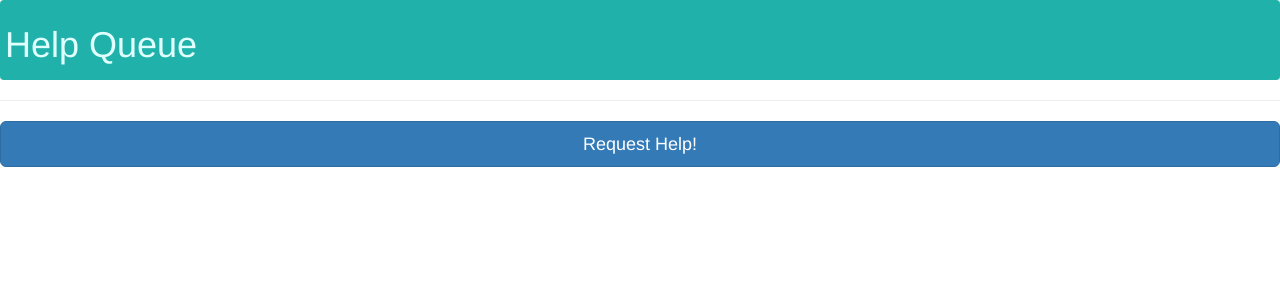
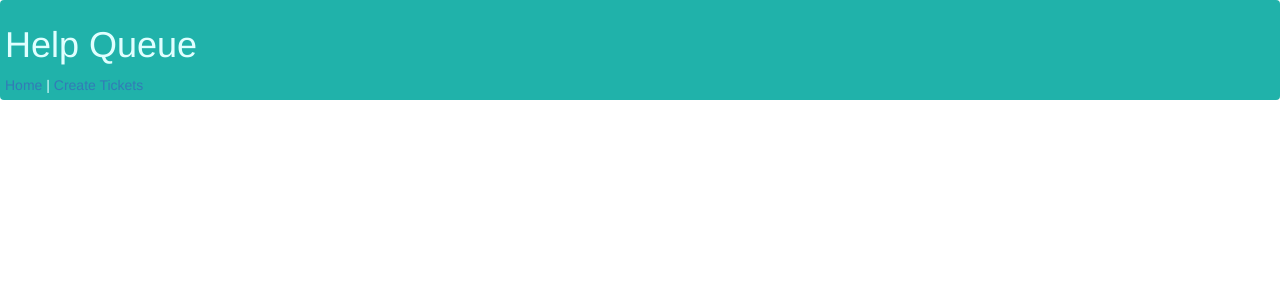
Before and after one commit to dan-kiss-dev-this/react_redux_ticketing_project, a React app: page / in a window 1280 px wide. Shown: the top 300 px of the page. Built offline with nearby package versions, Linux system fonts and the light colour scheme.

Commit message:
add routng with react-router

```diff
--- a/package.json
+++ b/package.json
@@ -25,7 +25,8 @@
     "prop-types": "^15.5.10",
     "react": "^15.5.4",
     "react-bootstrap": "^0.32.0",
-    "react-dom": "^15.5.4"
+    "react-dom": "^15.5.4",
+    "react-router-dom": "^4.0.0"
   },
   "scripts": {
     "test": "echo \"Error: no test specified\" && exit 1",
--- a/src/components/App.jsx
+++ b/src/components/App.jsx
@@ -1,14 +1,24 @@
 import React from "react";
 import Header from "./Header";
+import TicketList from "./TicketList"
+// import Ticket from "./Ticket"
+import { Switch, Route } from 'react-router-dom';
+import NewTicketForm from './NewTicketForm';
 import Queue from "./Queue";
-// import TicketList from "./TicketList";
-// import NewTicketControl from "./NewTicketControl";
+import NewTicketControl from "./NewTicketControl";
 
 function App(props){
+// function App(){
   return (
     <div>
+
       <Header/>
-      <Queue/>
+      {/* <Queue/> */}
+      <Switch>
+        {/* <Route exact path='/' component={Queue} /> */}
+        <Route exact path='/'  />
+        <Route exact path='/newticket2' component={NewTicketForm,Queue} />
+      </Switch>
     </div>
   );
 }
--- a/src/components/Header.jsx
+++ b/src/components/Header.jsx
@@ -1,4 +1,5 @@
 import React from "react";
+import { Link } from 'react-router-dom';
 
 function Header(props) {
   let coolLook = {
@@ -10,6 +11,7 @@ function Header(props) {
   return (
     <div style = {coolLook}>
       <h1>Help Queue</h1>
+      <Link to="/">Home</Link> | <Link to="/newticket2">Create Tickets</Link>
     </div>
   );
 }
--- a/src/components/NewTicketForm.jsx
+++ b/src/components/NewTicketForm.jsx
@@ -1,8 +1,29 @@
 import React from "react";
 import Ticket from "../models/ticket.js";
-import PropTypes from "prop-types";
 
-//ticket.js above
+
+// function NewTicketForm(){
+//   return(
+//     <div>
+//       <form>
+//        <input
+//          type='text'
+//          id='names'
+//          placeholder='Pair Names'/>
+//        <input
+//          type='text'
+//          id='location'
+//          placeholder='Location'/>
+//        <textarea
+//          id='issue'
+//          placeholder='Describe your issue.'/>
+//        <button type='submit'>Help!</button>
+//      </form>
+//     </div>
+//   );
+// }
+//
+// export default NewTicketForm;
 
 class NewTicketForm extends React.Component {
 
@@ -19,7 +40,6 @@ class NewTicketForm extends React.Component {
     console.log(newTicket);
     this.props.onNewTicketCreation(newTicket);
     this.props.hideFormAfterSubmission();
-    // alert(`Data Gathered! ${_names.value}, ${_location.value}, ${_issue.value}`);
   }
 
   render(){
@@ -49,41 +69,17 @@ class NewTicketForm extends React.Component {
             type='text'
             id='issue'
             placeholder='Describe your issue'/>
-          <button type='submit'>Help!</button>
-          {/* <button type='submit' style={coolLookButton}>Help!</button> */}
+          <button type='submit' style={coolLookButton}>Help!</button>
         </form>
       </div>
     );
   }
 
 }
-
-NewTicketForm.propTypes = {
-  onNewTicketCreation: PropTypes.func,
-  hideFormAfterSubmission: PropTypes.func
-};
+//
+// NewTicketForm.propTypes = {
+//   onNewTicketCreation: PropTypes.func,
+//   hideFormAfterSubmission: PropTypes.func
+// };
 
 export default NewTicketForm;
-
-// old functional is below, need to change to make class based component
-// function NewTicketForm(props) {
-//
-//   function handleNewTicketFormSubmission(event) {
-//     event.preventDefault()
-//   }
-//
-//   return (
-//     <div>
-//       <form onSubmit={handleNewTicketFormSubmission}>
-//         <input
-//           type="text"
-//           id="names"
-//           placeholder="Pair Names"/>
-//         <input type="text" id="location" placeholder="Location"/>
-//         <textarea id="issue" placeholder="Describe your issue"/>
-//         <button type="submit">Help!</button>
-//       </form>
-//     </div>
-//   );
-// }
-//
--- a/src/components/Queue.jsx
+++ b/src/components/Queue.jsx
@@ -1,7 +1,7 @@
 import React from "react";
 import TicketList from "./TicketList";
 import NewTicketControl from "./NewTicketControl";
-// import Ticket from "../models/ticket.js";
+import Ticket from "../models/ticket.js";
 
 class Queue extends React.Component {
   constructor(props) {
--- a/src/index.jsx
+++ b/src/index.jsx
@@ -2,11 +2,14 @@ import React from "react";
 import ReactDOM from "react-dom";
 import { AppContainer } from "react-hot-loader";
 import App from "./components/App";
+import { HashRouter } from "react-router-dom";
 
 const render = (Component) => {
   ReactDOM.render(
     <AppContainer>
-      <Component/>
+      <HashRouter>
+        <Component/>
+      </HashRouter>
     </AppContainer>,
     document.getElementById("react-app-root")
   );
@@ -19,71 +22,3 @@ if (module.hot) {
     render(App);
   });
 }
-
-// index.html below<!DOCTYPE html>
-// <html>
-//   <head>
-//     <title>My First React Project</title>
-//
-//   </head>
-//   <body>
-//     <div id='react-app-root'>
-//     </div>
-//   </body>
-//   <script src='build/app.bundle.js'></script>
-// </html>
-
-// ReactDOM.render(React.createElement(
-//   'div',
-//   null,
-//   React.createElement(
-//     'h1',
-//     null,
-//     'Help Queue'
-//   ),
-//   React.createElement(
-//     'h3',
-//     null,
-//     '3 a'
-//   ),
-//   React.createElement(
-//     'h3',
-//     null,
-//     'Thato and Haley'
-//   ),
-//   React.createElement(
-//     'p',
-//     null,
-//     React.createElement(
-//       'em',
-//       null,
-//       'Firebase wont save record'
-//     )
-//   )
-// ), document.getElementById('react-app-root'));
-
-// example #2 below note what is here is simplified via jsx file
-// var heading = React.createElement('h1', {}, 'Help Queue');
-// var ticketLocation = React.createElement('h3', {}, '3a');
-// var ticketNames = React.createElement('h3', {}, 'Thato and Haley');
-// var ticketIssue = React.createElement('h3', {}, 'Firebase wont save record');
-// var app = React.createElement('div', {}, heading, ticketLocation, ticketNames, ticketIssue);
-//
-// ReactDOM.render(
-//   app,
-//   document.getElementById('react-app-root')
-// )
-
-//original below
-// function liveTime() {
-//   var greeting = React.createElement('h1', {}, 'Help Queue');
-//   var clock = React.createElement('h2', {}, `It is ${new Date().toLocaleTimeString()}`);
-//   var app = React.createElement('div', {}, greeting, clock);
-//
-//   ReactDOM.render(
-//     app, //this is what changed from var greeting
-//     document.getElementById('react-app-root')
-//   );
-// }
-//
-// setInterval(liveTime, 1000);
--- a/src/models/ticket.js
+++ b/src/models/ticket.js
@@ -2,7 +2,7 @@ import Moment from "moment";
 
 class Ticket {
   constructor(names, location, issue) {
-    //console.log("models-ticket", 3);
+    console.log("models-ticket", 3);
     this.names = names;
     this.location = location;
     this.issue = issue;
```
Also changed, not shown: src/components/NewTicketControl.jsx (+4 -4 lines), src/components/Ticket.jsx (+1 -9 lines), src/components/TicketList.jsx (+4 -40 lines), 1 other file (tests, documents, lock files or other folders).
